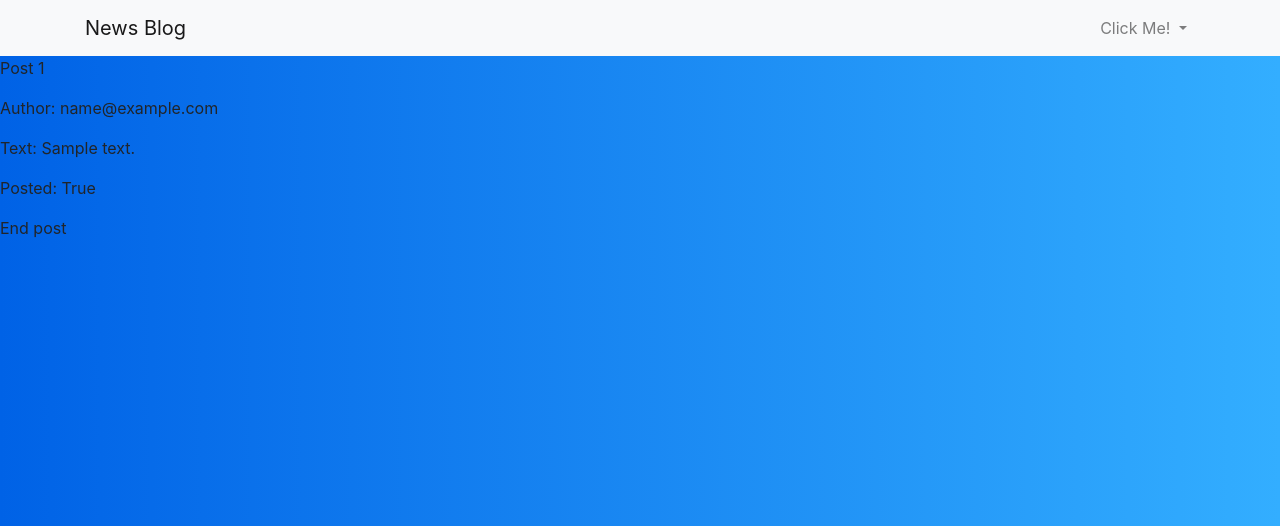
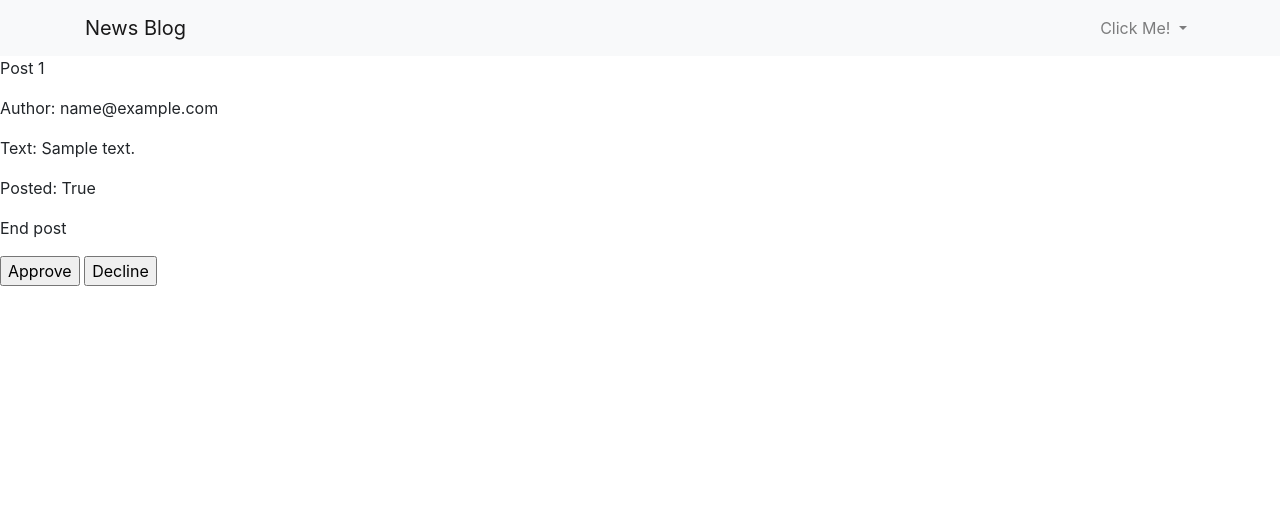
Before and after one commit to zells-organization/news-site, a Django app: page /premoderation/ in a window 1280 px wide. Shown: the top 526 px of the page. Run offline with Django 3.2, Linux system fonts and the light colour scheme; a user stored in the database is signed in; tables that the repository leaves empty hold one stand-in row (values such as "Sample post"); some libraries are stand-ins or nearby versions.

Commit message:
Provided Premoderation

```diff
--- a/news/static/main_style.css
+++ b/news/static/main_style.css
@@ -45,8 +45,3 @@
 }
 
 /* Other styles for the page not related to the animated dropdown */
-
-body {
-  background: #007bff;
-  background: linear-gradient(to right, #0062E6, #33AEFF);
-}
--- a/news/templates/main.html
+++ b/news/templates/main.html
@@ -53,8 +53,7 @@
 </nav>
 
 <div class="container text-center">
-    <h1 class="mt-5 text-white font-weight-light">News Blog</h1>
-    <p class="lead text-white-50">Here will be all approved posts and comments</p>
+    <h1 class="mt-5 text-dark">News Blog</h1>
 </div>
 
 
--- a/news/templates/premoderation.html
+++ b/news/templates/premoderation.html
@@ -57,6 +57,14 @@
 <p>Text: {{ post.text }}</p>
 <p>Posted: {{ post.is_approved }}</p>
 <p>End post</p>
+<form method="post">
+    {% csrf_token %}
+
+    <input type="hidden" name="post_id" value="{{ post.id }}">
+    <input type="submit" name="approve" value="Approve">
+    <input type="submit" name="decline" value="Decline">
+
+</form>
 {% endfor %}
 
 </body>
--- a/news/views/premoderation/premoderation_view.py
+++ b/news/views/premoderation/premoderation_view.py
@@ -1,6 +1,6 @@
 from news.models import Post
 from news.views import BaseView
-from django.shortcuts import render
+from django.shortcuts import render, redirect
 
 
 class PremoderationView(BaseView):
@@ -9,3 +9,14 @@ class PremoderationView(BaseView):
     def get(self, request):
         posts = Post.objects.all()
         return render(request, self.template_name, {'posts': posts})
+
+    def post(self, request):
+        data = request.POST
+        post = Post.objects.get(pk=data.get('post_id'))
+
+        if 'approve' in data:
+            post.is_approved = True
+        if 'decline' in data:
+            post.is_approved = False
+        post.save()
+        return redirect('premoderation')
```
